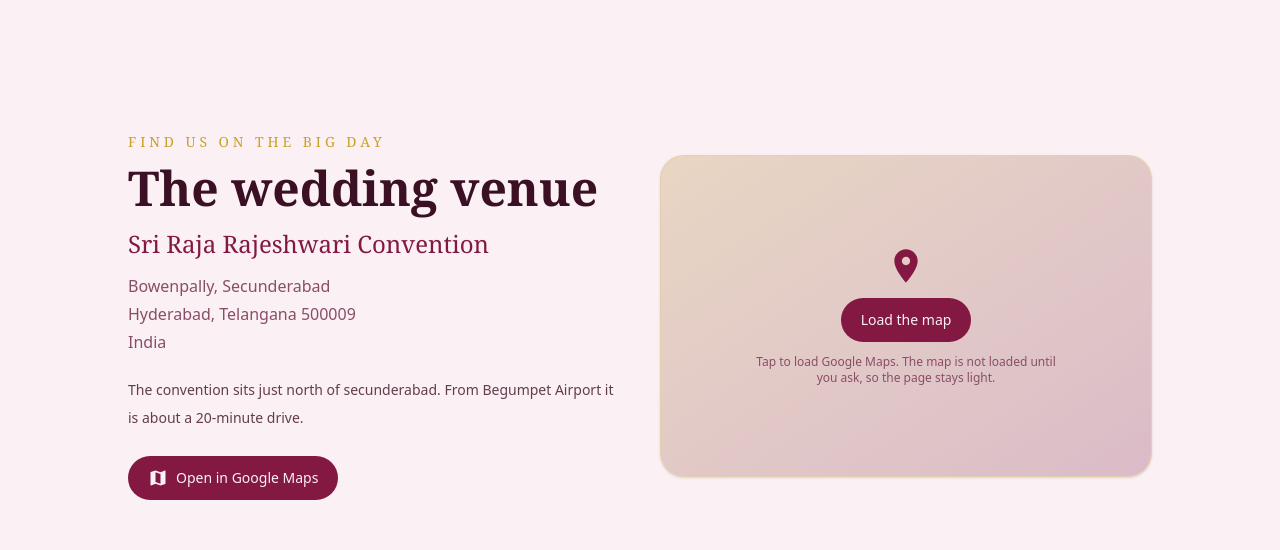
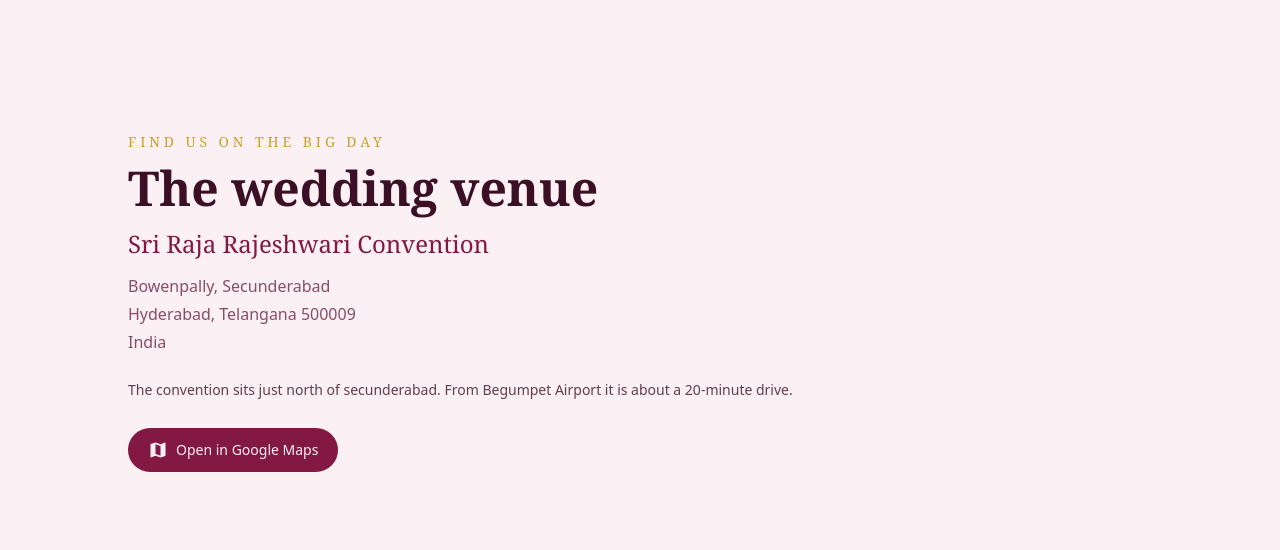
Before and after one commit to puneethjakkula/MP-Wedding-Invite, a React (Vite) app: page / in a window 1280 px wide. Shown: the part 2880-3430 px from the top of the page. Built offline with nearby package versions, Linux system fonts and the light colour scheme.

Commit message:
Edit maps 01

```diff
--- a/src/components/Venue.jsx
+++ b/src/components/Venue.jsx
@@ -1,22 +1,25 @@
-import { useState } from "react";
 import { site } from "../data/site.config";
 import { Icon } from "./Icon";
 
 export function Venue() {
   const { venue } = site;
-  const [loaded, setLoaded] = useState(false);
 
   return (
     <section id="venue" className="px-5 py-20">
-      <div className="mx-auto grid max-w-5xl gap-10 md:grid-cols-2 md:items-center">
+      <div className="mx-auto max-w-5xl">
         <div>
           <p className="font-display text-sm tracking-[0.28em] text-gold uppercase">
             {venue.eyebrow}
           </p>
+
           <h2 className="mt-3 font-display text-4xl font-semibold md:text-5xl">
             {venue.heading}
           </h2>
-          <p className="mt-4 font-display text-2xl text-accent-deep">{venue.name}</p>
+
+          <p className="mt-4 font-display text-2xl text-accent-deep">
+            {venue.name}
+          </p>
+
           <address className="mt-3 not-italic leading-7 text-muted">
             {venue.addressLines.map((line) => (
               <span key={line} className="block">
@@ -24,7 +27,11 @@ export function Venue() {
               </span>
             ))}
           </address>
-          <p className="mt-5 text-sm leading-7 text-ink/80">{venue.directions}</p>
+
+          <p className="mt-5 text-sm leading-7 text-ink/80">
+            {venue.directions}
+          </p>
+
           <a
             href={venue.mapsUrl}
             target="_blank"
@@ -36,6 +43,7 @@ export function Venue() {
           </a>
         </div>
 
+        {/*
         <div className="overflow-hidden rounded-3xl border border-gold/30 bg-band/5 shadow-sm">
           {loaded ? (
             <iframe
@@ -52,13 +60,18 @@ export function Venue() {
               className="flex h-72 w-full flex-col items-center justify-center gap-3 bg-gradient-to-br from-gold/20 to-accent-deep/20 px-6 text-center md:h-80"
             >
               <Icon name="place" className="h-10 w-10 text-accent-deep" />
+
               <span className="inline-flex min-h-11 items-center rounded-full bg-accent-deep px-5 text-sm font-medium text-page">
                 {venue.loadMapLabel}
               </span>
-              <span className="max-w-xs text-xs text-muted">{venue.facadeCaption}</span>
+
+              <span className="max-w-xs text-xs text-muted">
+                {venue.facadeCaption}
+              </span>
             </button>
           )}
         </div>
+        */}
       </div>
     </section>
   );
--- a/src/data/site.config.js
+++ b/src/data/site.config.js
@@ -118,11 +118,11 @@ export const site = {
       "The convention sits just north of secunderabad. From Begumpet Airport it is about a 20-minute drive. ",
     mapsCta: "Open in Google Maps",
     mapsUrl: "https://maps.app.goo.gl/Tprstqf7mFV5hk6f7",
-    loadMapLabel: "Load the map",
-    mapTitle: "Sri Raja Rajeshwari Convention, Hyderabad",
-    embedUrl:
-      "https://www.google.com/maps/embed?pb=!1m18!1m12!1m3!1d15224.576622243592!2d78.47269222664588!3d17.452813105061647!2m3!1f0!2f0!3f0!3m2!1i1024!2i768!4f13.1!3m3!1m2!1s0x3bcb9a6f1b09435f%3A0x72e9d68899eae2a!2sSri%20Raja%20Rajeshwari%20Convention!5e0!3m2!1sen!2sde!4v1790064628294!5m2!1sen!2sde",
-    facadeCaption: "Tap to load Google Maps. The map is not loaded until you ask, so the page stays light.",
+    //loadMapLabel: "Load the map",
+    //mapTitle: "Sri Raja Rajeshwari Convention, Hyderabad",
+    //embedUrl:
+      //"https://www.google.com/maps/embed?pb=!1m18!1m12!1m3!1d15224.576622243592!2d78.47269222664588!3d17.452813105061647!2m3!1f0!2f0!3f0!3m2!1i1024!2i768!4f13.1!3m3!1m2!1s0x3bcb9a6f1b09435f%3A0x72e9d68899eae2a!2sSri%20Raja%20Rajeshwari%20Convention!5e0!3m2!1sen!2sde!4v1790064628294!5m2!1sen!2sde",
+    //facadeCaption: "Tap to load Google Maps. The map is not loaded until you ask, so the page stays light.",
   },
   gallery: {
     eyebrow: "A few frames",
```
